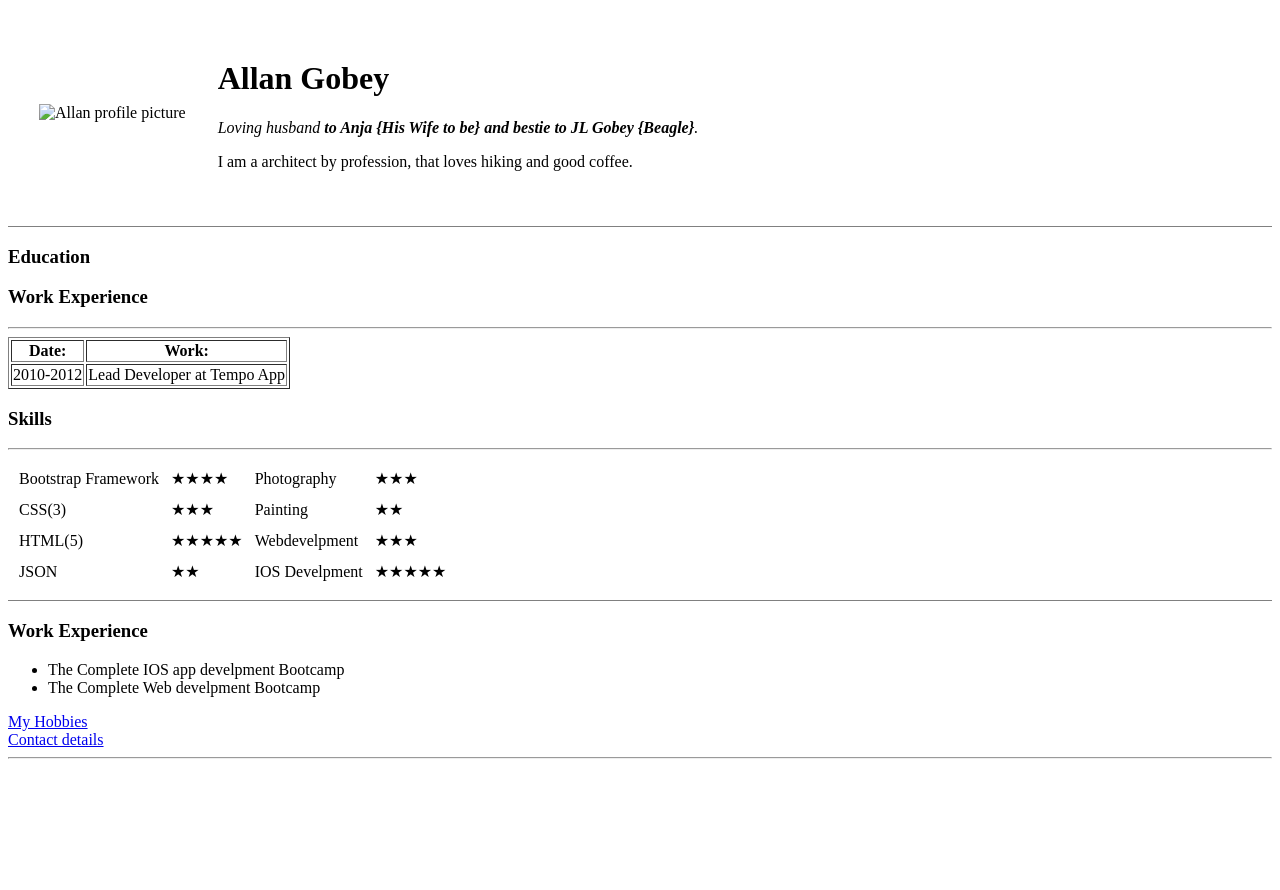
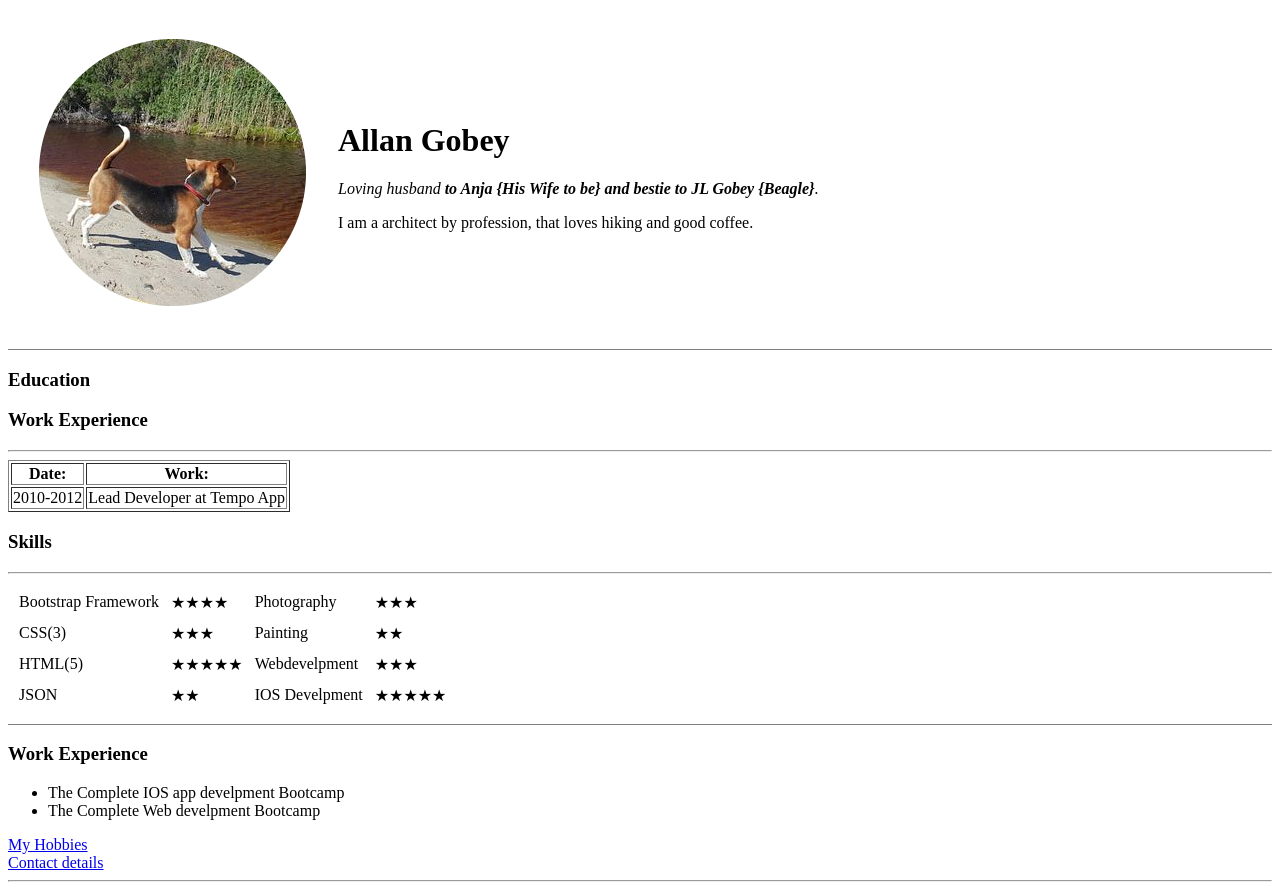
Before and after one commit to allangobey/CV, a plain HTML site: page index.html in a window 1280 px wide. Before the commit the page ends 800 px from the top, so only its background shows below. Drawn offline with Linux system fonts and the light colour scheme.

Commit message:
Add files via upload

```diff
--- a/index.html
+++ b/index.html
@@ -9,7 +9,7 @@
 <body>
   <table cellspacing="30">
     <tr>
-      <td><img src="allangobey/CV/allan.png" alt="Allan profile picture"></td>
+      <td><img src="allan.png" alt="Allan profile picture"></td>
       <td>
         <h1>Allan Gobey</h1>
         <p><em>Loving husband <strong>to Anja {His Wife to be} and bestie to JL Gobey {Beagle}</strong>.</em></p>
```
